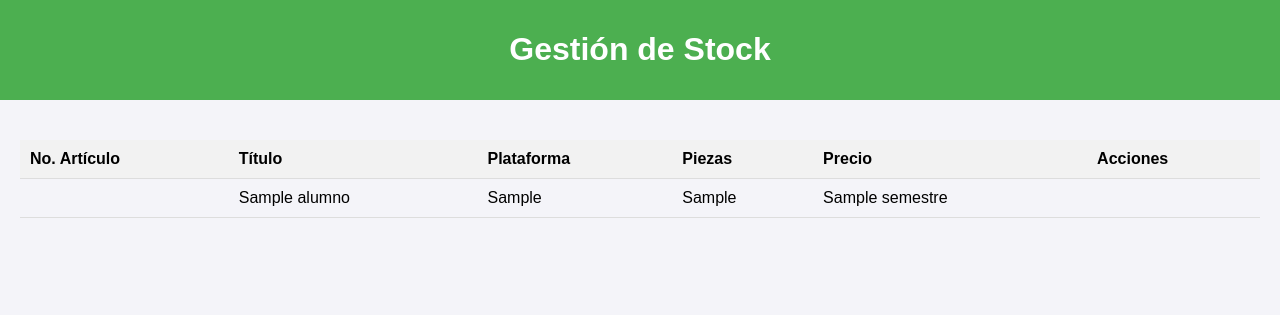
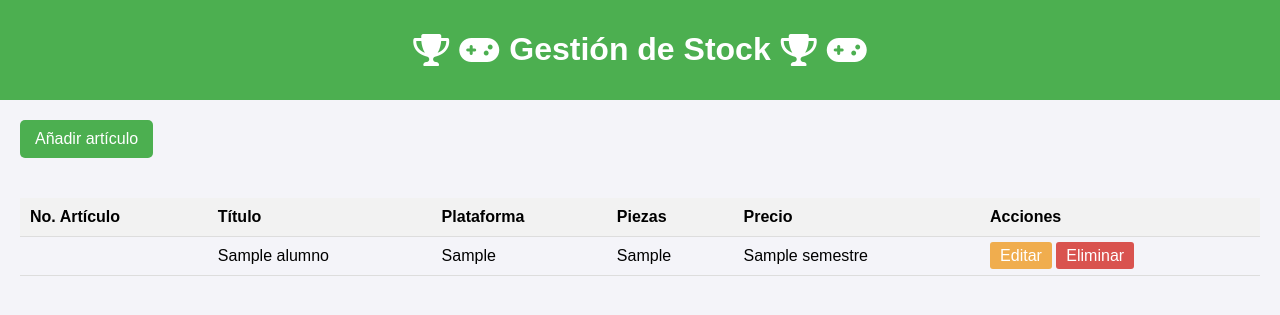
Before and after one commit to Barrrey7u7/inventario_crud, a Flask app: template templates/index.html in a window 1280 px wide. Shown: the top 315 px of the page. Run offline with Flask 3, Linux system fonts and the light colour scheme; the template is opened without the code that fills it: most values are stand-ins (such as "Sample title", 1, 10 or a date in 2020); parts of the project's set-up code (start-up, migrations or seed data) failed here and were passed over.

Commit message:
version final

```diff
--- a/templates/index.html
+++ b/templates/index.html
@@ -69,12 +69,15 @@
 </head>
 <body>
     <header>
-
+        <i class="fas fa-trophy icon"></i>
+        <i class="fas fa-gamepad icon"></i>
         <h1>Gestión de Stock</h1>
+        <i class="fas fa-trophy icon"></i>
+        <i class="fas fa-gamepad icon"></i>
  </header>
 
     <div class="container">
-
+        <a href="{{ url_for('create_estudiante') }}" class="btn">Añadir artículo</a>
 
         <table>
             <thead>
@@ -96,6 +99,8 @@
                     <td>{{ alumno.ap_materno }}</td>
                     <td>{{ alumno.semestre }}</td>
                     <td>
+                        <a href="{{ url_for('update_estudiante', no_control=alumno.no_control) }}" class="action-btn edit-btn">Editar</a>
+                        <a href="{{ url_for('delete_estudiante', no_control=alumno.no_control) }}" class="action-btn delete-btn">Eliminar</a>
                     </td>
                 </tr>
                 {% endfor %}
```
